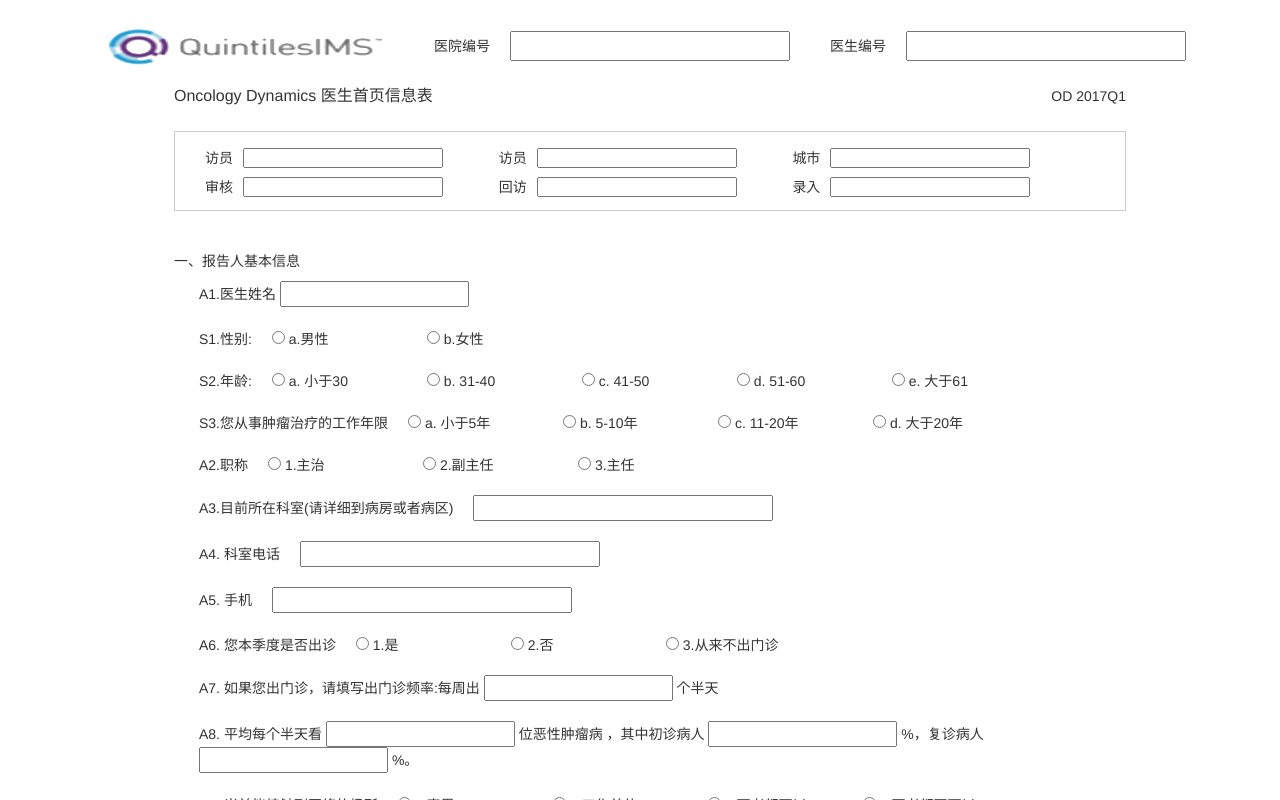
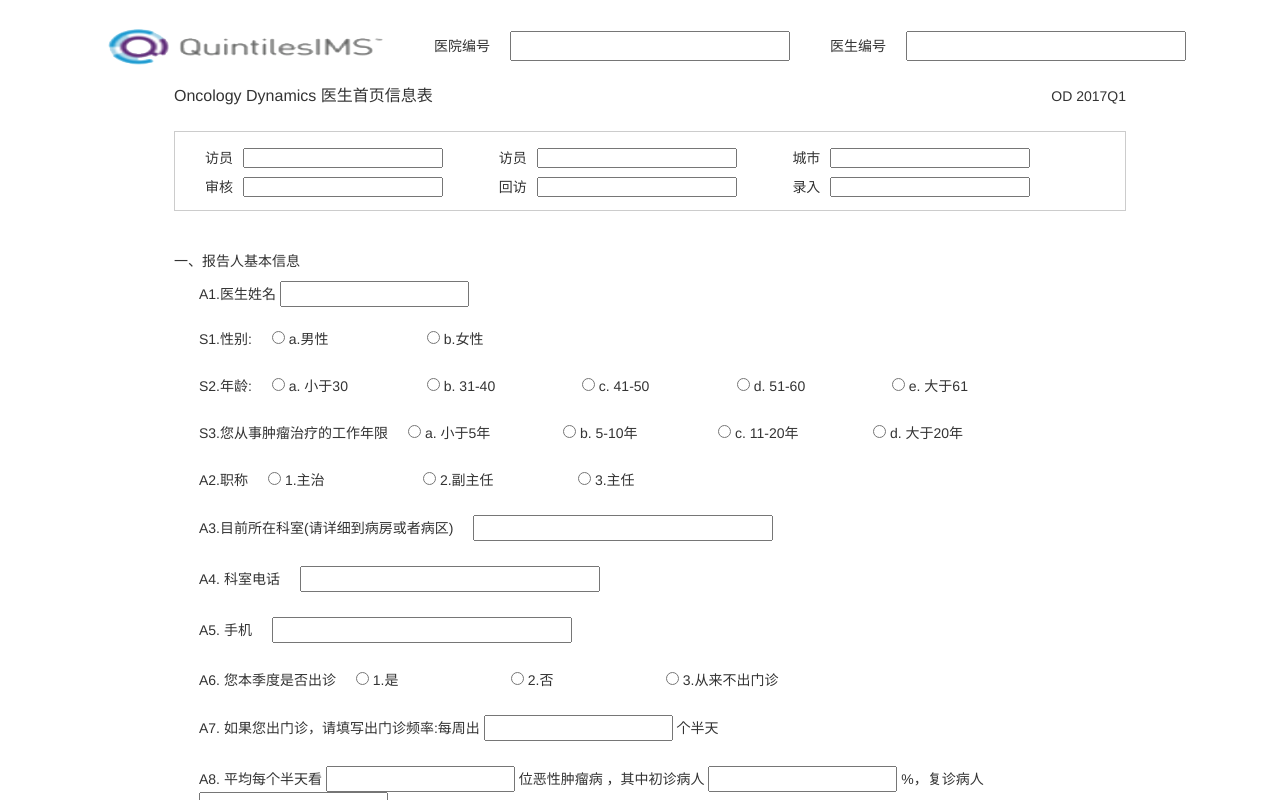
Before and after one commit to periofljj/QuintilesIMS, a React (Create React App) app: page / in a window 1280 px wide. Both pictures are taken after a click on the button "选择新医生". Shown: the top 800 px of the page. Built offline with nearby package versions, Linux system fonts and the light colour scheme.

Commit message:
add old doctor

```diff
--- a/src/App.js
+++ b/src/App.js
@@ -53,7 +53,7 @@ class App extends Component {
 								</div>
 							) : (
 							<div className="choose-type">
-								<Button class="choose-old-doc" clickSubmit={this.chooseOldDoc} buttonName="选择旧医生"></Button>
+								<Button class="choose-old-doc" clickSubmit={this.chooseOldDoc} buttonName="选择老医生"></Button>
 								<Button class="choose-new-doc" clickSubmit={this.chooseNewDoc} buttonName="选择新医生"></Button>
 							</div>
 						)
--- a/src/partials/newDoctor.css
+++ b/src/partials/newDoctor.css
@@ -4,19 +4,27 @@
   margin-right: auto;
   margin-left: auto;
   padding-left: 30px; }
+
 .reporter-info .reporter-content {
   padding-left: 20px; }
+
 .reporter-info .reporter-content .reporter-line {
   padding: 10px 5px; }
+
 .reporter-info .reporter-content .reporter-line li {
   list-style: none; }
-      .reporter-info .reporter-content .reporter-line lable {
-        display: inline-block; }
-      .reporter-info .reporter-content .reporter-line .normal-lable {
+
+.reporter-info .reporter-content .reporter-line label {
+  display: inline-block;
+  font-weight: normal; }
+
+.reporter-info .reporter-content .reporter-line .normal-label {
   width: 135px;
   margin-left: 20px; }
-      .reporter-info .reporter-content .reporter-line .text-lable input {
+
+.reporter-info .reporter-content .reporter-line .text-label input {
   width: 300px;
   margin-left: 20px; }
-      .reporter-info .reporter-content .reporter-line .input-lable {
+
+.reporter-info .reporter-content .reporter-line .input-label {
   margin-left: 20px; }
--- a/src/partials/newDoctor.js
+++ b/src/partials/newDoctor.js
@@ -22,61 +22,61 @@ class NewDoctorSurvey extends Component {
                     <div className="reporter-content">
                         <div className="reporter-line">A1.医生姓名 <input type="text"/></div>
                         <div className="reporter-line">S1.性别:
-                            <lable className="normal-lable"><input type="radio"/> a.男性</lable>
-                            <lable className="normal-lable"><input type="radio"/> b.女性</lable>
+                            <label className="normal-label"><input type="radio"/> a.男性</label>
+                            <label className="normal-label"><input type="radio"/> b.女性</label>
                         </div>
                         <div className="reporter-line">S2.年龄:
-                            <lable className="normal-lable"><input type="radio"/> a. 小于30</lable>
-                            <lable className="normal-lable"><input type="radio"/> b. 31-40</lable>
-                            <lable className="normal-lable"><input type="radio"/> c. 41-50</lable>
-                            <lable className="normal-lable"><input type="radio"/> d. 51-60</lable>
-                            <lable className="normal-lable"><input type="radio"/> e. 大于61</lable>
+                            <label className="normal-label"><input type="radio"/> a. 小于30</label>
+                            <label className="normal-label"><input type="radio"/> b. 31-40</label>
+                            <label className="normal-label"><input type="radio"/> c. 41-50</label>
+                            <label className="normal-label"><input type="radio"/> d. 51-60</label>
+                            <label className="normal-label"><input type="radio"/> e. 大于61</label>
                         </div>
                         <div className="reporter-line">S3.您从事肿瘤治疗的工作年限
-                            <lable className="normal-lable"><input type="radio"/> a. 小于5年</lable>
-                            <lable className="normal-lable"><input type="radio"/> b. 5-10年</lable>
-                            <lable className="normal-lable"><input type="radio"/> c. 11-20年</lable>
-                            <lable className="normal-lable"><input type="radio"/> d. 大于20年</lable>
+                            <label className="normal-label"><input type="radio"/> a. 小于5年</label>
+                            <label className="normal-label"><input type="radio"/> b. 5-10年</label>
+                            <label className="normal-label"><input type="radio"/> c. 11-20年</label>
+                            <label className="normal-label"><input type="radio"/> d. 大于20年</label>
                         </div>
                         <div className="reporter-line">A2.职称
-                            <lable className="normal-lable"><input type="radio"/> 1.主治</lable>
-                            <lable className="normal-lable"><input type="radio"/> 2.副主任</lable>
-                            <lable className="normal-lable"><input type="radio"/> 3.主任</lable>
+                            <label className="normal-label"><input type="radio"/> 1.主治</label>
+                            <label className="normal-label"><input type="radio"/> 2.副主任</label>
+                            <label className="normal-label"><input type="radio"/> 3.主任</label>
                         </div>
                         <div className="reporter-line">A3.目前所在科室(请详细到病房或者病区)
-                            <lable className="text-lable"><input type="text"/></lable>
+                            <label className="text-label"><input type="text"/></label>
                         </div>
                         <div className="reporter-line">A4. 科室电话
-                            <lable className="text-lable"><input type="text"/></lable>
+                            <label className="text-label"><input type="text"/></label>
                         </div>
                         <div className="reporter-line">A5. 手机
-                            <lable className="text-lable"><input type="text"/></lable>
+                            <label className="text-label"><input type="text"/></label>
                         </div>
                         <div className="reporter-line">A6. 您本季度是否出诊
-                            <lable className="normal-lable"><input type="radio"/> 1.是</lable>
-                            <lable className="normal-lable"><input type="radio"/> 2.否</lable>
-                            <lable className="normal-lable"><input type="radio"/> 3.从来不出门诊</lable>
+                            <label className="normal-label"><input type="radio"/> 1.是</label>
+                            <label className="normal-label"><input type="radio"/> 2.否</label>
+                            <label className="normal-label"><input type="radio"/> 3.从来不出门诊</label>
                         </div>
                         <div className="reporter-line">A7. 如果您出门诊，请填写出门诊频率:
-                            <lable>每周出 <input type="text"/> 个半天</lable>
+                            <label>每周出 <input type="text"/> 个半天</label>
                         </div>
                         <div className="reporter-line">
                             A8. 平均每个半天看 <input type="text"/> 位恶性肿瘤病 ，其中初诊病人 <input type="text"/> %，复诊病人 <input type="text"/> %。
                         </div>
                         <div className="reporter-line">A9. 当前能接触到网络的场所
-                            <lable className="normal-lable"><input type="radio"/> 1.家里</lable>
-                            <lable className="normal-lable"><input type="radio"/> 2.工作单位</lable>
-                            <lable className="normal-lable"><input type="radio"/> 3.两者都可以</lable>
-                            <lable className="normal-lable"><input type="radio"/> 4.两者都不可以</lable>
+                            <label className="normal-label"><input type="radio"/> 1.家里</label>
+                            <label className="normal-label"><input type="radio"/> 2.工作单位</label>
+                            <label className="normal-label"><input type="radio"/> 3.两者都可以</label>
+                            <label className="normal-label"><input type="radio"/> 4.两者都不可以</label>
                         </div>
                         <div className="reporter-line">A10. E-mail地址:
-                            <lable className="text-lable"><input type="text"/></lable>
+                            <label className="text-label"><input type="text"/></label>
                         </div>
                         <div className="reporter-line">A11.通信地址:
-                            <lable className="text-lable"><input type="text"/></lable>
+                            <label className="text-label"><input type="text"/></label>
                         </div>
                         <div className="reporter-line">A12.邮政编码:
-                            <lable className="text-lable"><input type="text"/></lable>
+                            <label className="text-label"><input type="text"/></label>
                         </div>
                         <TableQuestion></TableQuestion>
                     </div>
@@ -84,27 +84,27 @@ class NewDoctorSurvey extends Component {
                 <div className="reporter-info">
                     <div className="reporter-title">二、报告人所在医院及科室信息</div>
                     <div className="reporter-content">
-                        <div className="reporter-line">Q1.医院名称 <lable className="text-lable"><input type="text"/></lable></div>
+                        <div className="reporter-line">Q1.医院名称 <label className="text-label"><input type="text"/></label></div>
                         <div className="reporter-line">Q2.医院级别
-                            <lable className="normal-lable"><input type="radio"/> 1. 三级</lable>
-                            <lable className="normal-lable"><input type="radio"/> 2. 二级</lable>
+                            <label className="normal-label"><input type="radio"/> 1. 三级</label>
+                            <label className="normal-label"><input type="radio"/> 2. 二级</label>
                         </div>
                         <div className="reporter-line">Q3. 是否为肿瘤专科医院
-                            <lable className="normal-lable"><input type="radio"/> 1. 是</lable>
-                            <lable className="normal-lable"><input type="radio"/> 2. 否</lable>
+                            <label className="normal-label"><input type="radio"/> 1. 是</label>
+                            <label className="normal-label"><input type="radio"/> 2. 否</label>
                         </div>
                         <div className="reporter-line">Q4.是否为教学医院
-                            <lable className="normal-lable"><input type="radio"/> 1.是</lable>
-                            <lable className="normal-lable"><input type="radio"/> 2.否</lable>
+                            <label className="normal-label"><input type="radio"/> 1.是</label>
+                            <label className="normal-label"><input type="radio"/> 2.否</label>
                         </div>
                         <div className="reporter-line">Q5.是否有教学任务
-                            <lable className="normal-lable"><input type="radio"/> 1.是</lable>
-                            <lable className="normal-lable"><input type="radio"/> 2.否</lable>
+                            <label className="normal-label"><input type="radio"/> 1.是</label>
+                            <label className="normal-label"><input type="radio"/> 2.否</label>
                         </div>
                         <div className="reporter-line">Q6. 本院病床数
-                            <lable className="normal-lable"><input type="radio"/> 1. 小于250</lable>
-                            <lable className="normal-lable"><input type="radio"/> 2. 250-500</lable>
-                            <lable className="normal-lable"><input type="radio"/> 3. 大于501</lable>
+                            <label className="normal-label"><input type="radio"/> 1. 小于250</label>
+                            <label className="normal-label"><input type="radio"/> 2. 250-500</label>
+                            <label className="normal-label"><input type="radio"/> 3. 大于501</label>
                         </div>
                         <div className="reporter-line">Q7. 医院平均每年收治住院的肿瘤患者数 <input type="text"/> 人</div>
                         <div className="reporter-line">Q8. 您所在科室平均每年收治的肿瘤患者数 <input type="text"/> 人
@@ -116,21 +116,21 @@ class NewDoctorSurvey extends Component {
                             </div>
                         </div>
                         <div className="reporter-line">Q9. 您所在科室收治的主要肿瘤类型及病人比例
-                            <lable className="input-lable">1. <input type="text"/> %</lable>
-                            <lable className="input-lable">2. <input type="text"/> %</lable>
-                            <lable className="input-lable">3. <input type="text"/> %</lable>
+                            <label className="input-label">1. <input type="text"/> %</label>
+                            <label className="input-label">2. <input type="text"/> %</label>
+                            <label className="input-label">3. <input type="text"/> %</label>
                         </div>
-                        <div className="reporter-line">S4. 您最擅长治疗的肿瘤类型是 <lable className="text-lable"><input type="text"/></lable></div>
-                        <div className="reporter-line">S5. 其次擅长治疗的肿瘤类型是 <lable className="text-lable"><input type="text"/></lable></div>
+                        <div className="reporter-line">S4. 您最擅长治疗的肿瘤类型是 <label className="text-label"><input type="text"/></label></div>
+                        <div className="reporter-line">S5. 其次擅长治疗的肿瘤类型是 <label className="text-label"><input type="text"/></label></div>
                         <div className="reporter-line">S6. 每月您亲自负责的恶性肿瘤患者数(住院病人) <input type="text"/> 人</div>
                         <div className="reporter-line">S7. 您亲自负责的主要肿瘤类型及比例
-                            <lable className="input-lable">1. <input type="text"/> %</lable>
-                            <lable className="input-lable">2. <input type="text"/> %</lable>
-                            <lable className="input-lable">3. <input type="text"/> %</lable>
+                            <label className="input-label">1. <input type="text"/> %</label>
+                            <label className="input-label">2. <input type="text"/> %</label>
+                            <label className="input-label">3. <input type="text"/> %</label>
                         </div>
                         <div className="reporter-line">M1. 邀请您参与本研究时，访员是否向您解释过IMS Health的数据保密声明?
-                            <lable className="normal-lable"><input type="radio"/> 1. 是</lable>
-                            <lable className="normal-lable"><input type="radio"/> 2. 否</lable>
+                            <label className="normal-label"><input type="radio"/> 1. 是</label>
+                            <label className="normal-label"><input type="radio"/> 2. 否</label>
                         </div>
                         <div className="reporter-line">M2. 完成6份病例的日期是 <input type="text"/> 年 <input type="text"/> 月 <input type="text"/> 日</div>
                     </div>
--- a/src/partials/newDoctor.scss
+++ b/src/partials/newDoctor.scss
@@ -11,20 +11,21 @@
 				list-style: none;
 			}
 			padding:10px 5px;
-			lable{
+			label{
 				display: inline-block;
+				font-weight: normal;
 			}
-			.normal-lable{
+			.normal-label{
 				width: 135px;
 				margin-left: 20px;
 			}
-			.text-lable{
+			.text-label{
 				input{
 					width: 300px;
 					margin-left: 20px;
 				}
 			}
-			.input-lable{
+			.input-label{
 				margin-left: 20px;
 			}
 		}
--- a/src/partials/oldDoctor.css
+++ b/src/partials/oldDoctor.css
@@ -0,0 +1,22 @@
+.reporter-info {
+  width: 80%;
+  padding: 10px;
+  margin-right: auto;
+  margin-left: auto;
+  padding-left: 30px; }
+  .reporter-info .reporter-content {
+    padding-left: 20px; }
+    .reporter-info .reporter-content .reporter-line {
+      padding: 10px 5px; }
+      .reporter-info .reporter-content .reporter-line li {
+        list-style: none; }
+      .reporter-info .reporter-content .reporter-line lable {
+        display: inline-block; }
+      .reporter-info .reporter-content .reporter-line .normal-lable {
+        width: 135px;
+        margin-left: 20px; }
+      .reporter-info .reporter-content .reporter-line .text-lable input {
+        width: 300px;
+        margin-left: 20px; }
+      .reporter-info .reporter-content .reporter-line .input-lable {
+        margin-left: 20px; }
--- a/src/partials/oldDoctor.scss
+++ b/src/partials/oldDoctor.scss
@@ -0,0 +1,33 @@
+.reporter-info{
+    width:80%;
+    padding: 10px;
+    margin-right: auto;
+    margin-left: auto;
+    padding-left: 30px;
+    .reporter-content{
+        padding-left: 20px;
+        .reporter-line{
+            li{
+                list-style: none;
+            }
+            padding:10px 5px;
+            lable{
+                display: inline-block;
+            }
+            .normal-lable{
+                width: 135px;
+                margin-left: 20px;
+            }
+            .text-lable{
+                input{
+                    width: 300px;
+                    margin-left: 20px;
+                }
+            }
+            .input-lable{
+                margin-left: 20px;
+            }
+        }
+
+    }
+}
```
Also changed, not shown: src/components/sixQuestions/sixQuestions.css (+9 -0 lines), src/partials/oldDoctor.js (+50 -0 lines). Lines whose indentation alone changed are shown as unchanged.
